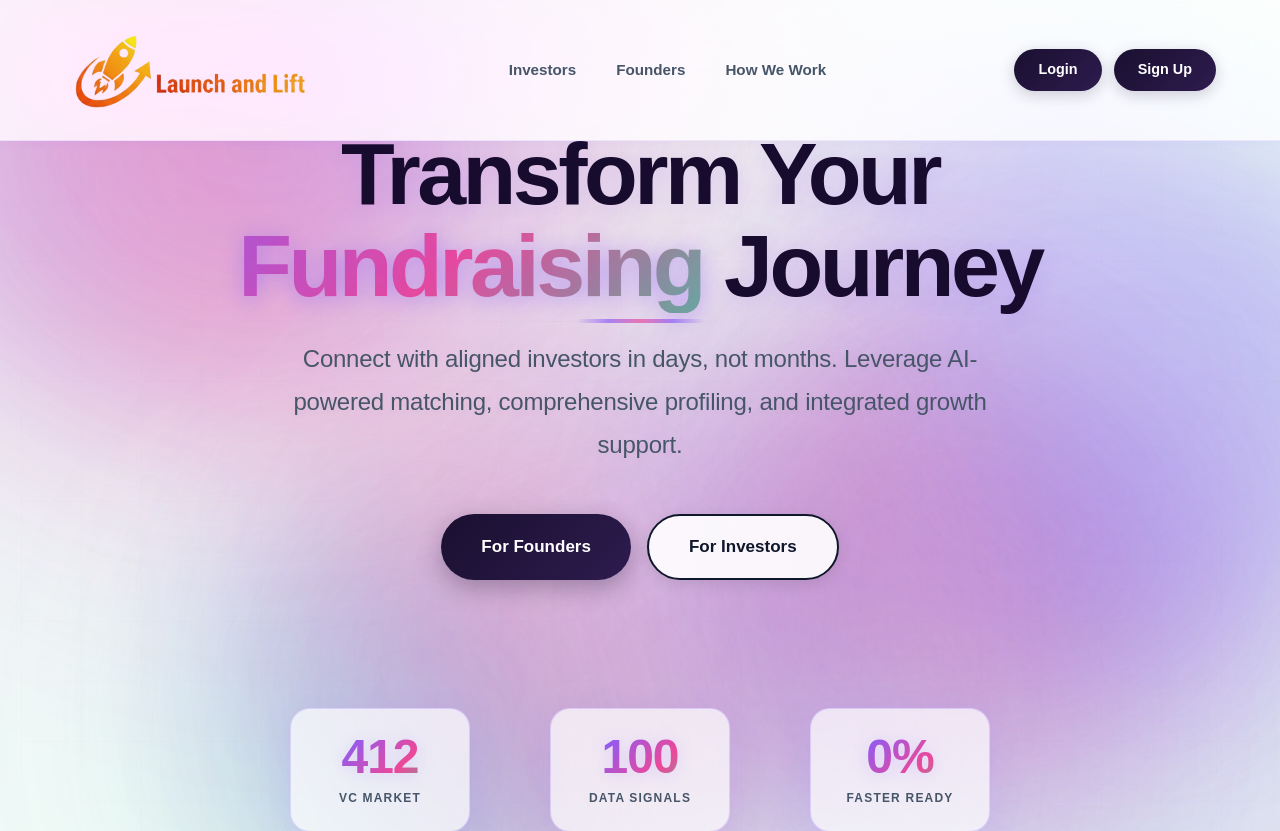
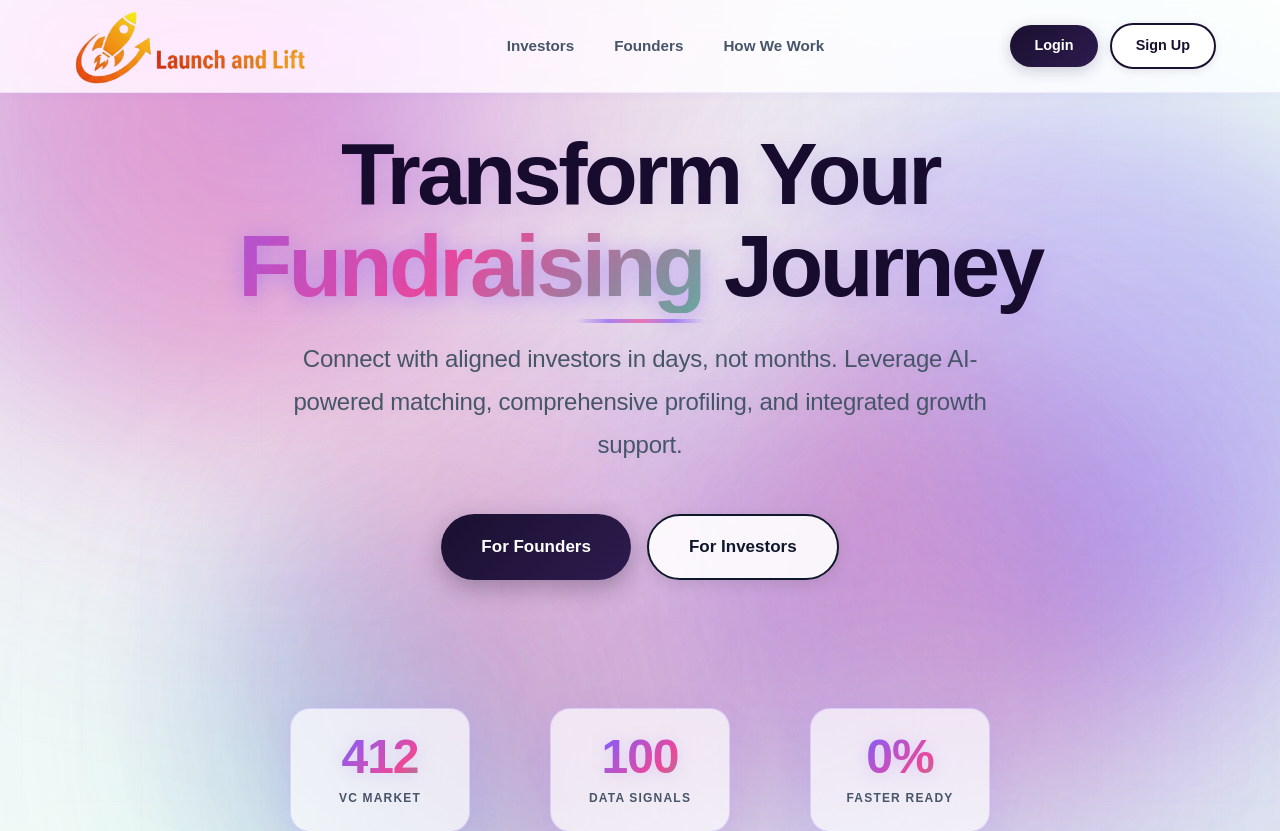
Before and after one commit to saurav342/tw-design-1, a React (Vite) app in the folder frontend/: page / in a window 1280 px wide. Shown: the top 831 px of the page. Built offline with nearby package versions, Linux system fonts and the light colour scheme.

Commit message:
added admin

```diff
--- a/frontend/src/components/Header.jsx
+++ b/frontend/src/components/Header.jsx
@@ -40,7 +40,7 @@ const Header = () => {
         </div>
         <div className="nav-cta">
           <Link to="/login" className="btn btn-primary">Login</Link>
-          <Link to="/signup" className="btn btn-primary">Sign Up</Link>
+          <Link to="/signup" className="btn btn-outline">Sign Up</Link>
         </div>
       </div>
     </nav>
--- a/frontend/src/index.css
+++ b/frontend/src/index.css
@@ -296,7 +296,7 @@ section {
   left: 0;
   right: 0;
   z-index: 1000;
-  padding: 1.5rem 0;
+  /* padding: 1.5rem 0; */
   backdrop-filter: blur(30px) saturate(180%);
   background: rgba(255, 255, 255, 0.8);
   border-bottom: 1px solid rgba(139, 92, 246, 0.1);
@@ -415,6 +415,24 @@ section {
   transform: translateY(-2px);
   box-shadow: 0 8px 25px rgba(139, 92, 246, 0.4);
   background: linear-gradient(135deg, #2d1b4e, #1a1030);
+}
+
+.nav-cta .btn-outline {
+  background: white;
+  color: #1a1030;
+  border: 2px solid #1a1030;
+  box-shadow: 0 2px 8px rgba(26, 16, 48, 0.1);
+}
+
+.nav-cta .btn-outline::before {
+  background: linear-gradient(135deg, #8b5cf6, #ec4899);
+}
+
+.nav-cta .btn-outline:hover {
+  background: linear-gradient(135deg, #8b5cf6, #ec4899);
+  color: white;
+  border-color: transparent;
+  box-shadow: 0 8px 25px rgba(139, 92, 246, 0.4);
 }
 
 /* Hero - Full Bleed, No Boxes */
--- a/frontend/src/pages/Home.jsx
+++ b/frontend/src/pages/Home.jsx
@@ -213,7 +213,7 @@ const Home = () => {
         style={{ scaleX: readingProgress, opacity: progressOpacity }}
         className="pointer-events-none fixed left-0 top-0 z-40 h-1 origin-left bg-gradient-to-r from-[#ff4fa3] via-[#8b5cf6] to-[#34d399]"
       />
-      <div className="space-y-24 bg-gradient-to-br from-[#fef6ff] via-[#f5f3ff] to-[#f0fff4] pb-24">
+      <div className="space-y-24 bg-gradient-to-br from-[#fef6ff] via-[#f5f3ff] to-[#f0fff4]">
         <Hero />
 
         <MotionSection
```
